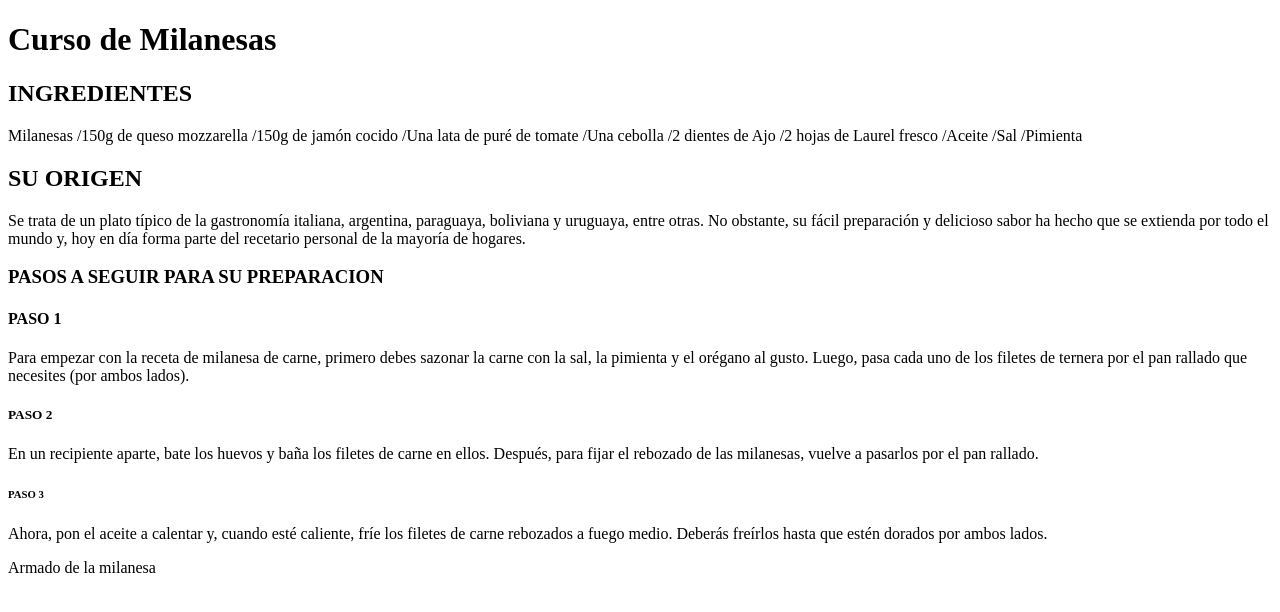
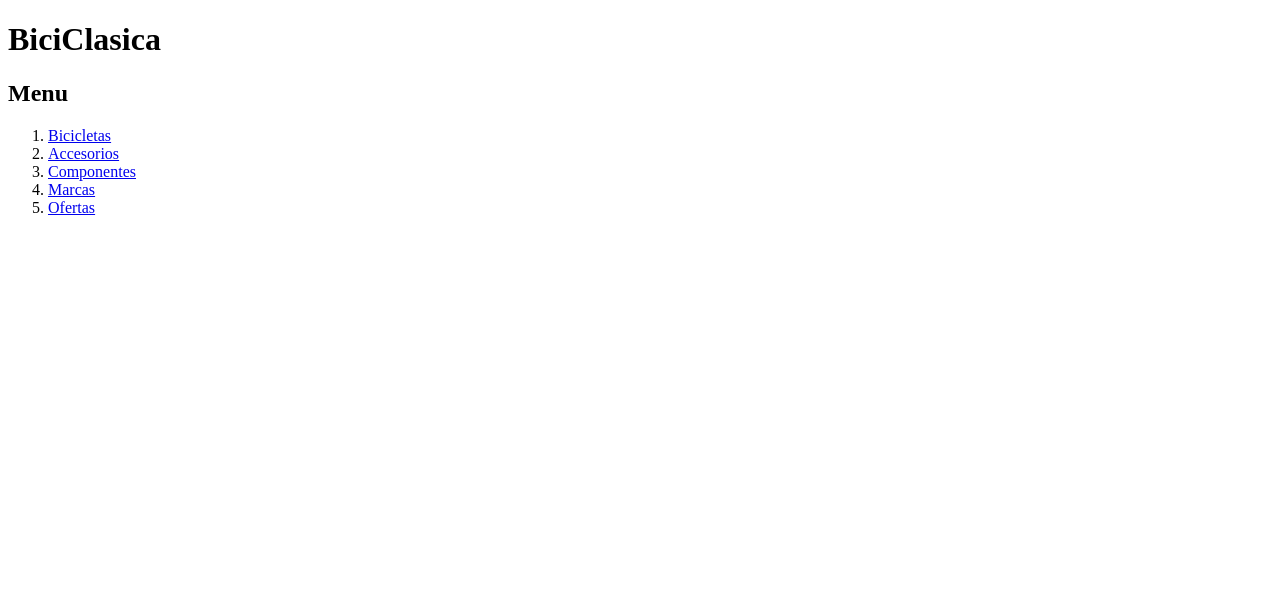
Before and after one commit to JhoelSrCz/tutorial, a plain HTML site: page index.html in a window 1280 px wide. Drawn offline with Linux system fonts and the light colour scheme.

Commit message:
Add files via upload

```diff
--- a/index.html
+++ b/index.html
@@ -3,35 +3,32 @@
 <head>
     <meta charset="UTF-8">
     <meta name="viewport" content="width=device-width, initial-scale=1.0">
-    <title>Mi primera Pagina Web</title>
+    <title>Mi primera pagina web</title>
 </head>
 <body>
-    <h1>Curso de Milanesas</h1>
-    <h2>INGREDIENTES</h2>
-    <p>
-        Milanesas
-        /150g de queso mozzarella
-        /150g de jamón cocido
-        /Una lata de puré de tomate
-        /Una cebolla
-        /2 dientes de Ajo
-        /2 hojas de Laurel fresco
-        /Aceite
-        /Sal
-        /Pimienta</p>
-    <h2>SU ORIGEN</h2>
-    <p>Se trata de un plato típico de la gastronomía italiana, argentina, paraguaya, boliviana y uruguaya, entre otras. No obstante, su fácil preparación y delicioso sabor ha hecho que se extienda por todo el mundo y, hoy en día forma parte del recetario personal de la mayoría de hogares.</p>
-    <h3>PASOS A SEGUIR PARA SU PREPARACION</h3>
-    <h4>PASO 1</h4>
-    <P>Para empezar con la receta de milanesa de carne, primero debes sazonar la carne con la sal, la pimienta y el orégano al gusto. Luego, pasa cada uno de los filetes de ternera por el pan rallado que necesites (por ambos lados).</P>
-    <h5>PASO 2</h5>
-    <P>En un recipiente aparte, bate los huevos y baña los filetes de carne en ellos. Después, para fijar el rebozado de las milanesas, vuelve a pasarlos por el pan rallado.</P>
-    <h6>PASO 3</h6>
-    <P>Ahora, pon el aceite a calentar y, cuando esté caliente, fríe los filetes de carne rebozados a fuego medio. Deberás freírlos hasta que estén dorados por ambos lados.</P>
-    <h7>Armado de la milanesa</h7>
-    <P></P>
-    <h8></h8>
-    <h9></h9>
-    <h10></h10>
+    <div id="header">
+        <h1>BiciClasica</h1>
+    </div>
+    <div id="BiciClasica">
+        <h2>Menu</h2>
+            <ol>
+                <li>
+                  <a href="Bicicletas.html">Bicicletas</a>
+                </li>
+                <li>
+                  <a href="Accesorios.html">Accesorios</a>
+                </li>
+                <li>
+                    <a href="Componentes.html">Componentes</a>
+                </li>
+                <li>
+                    <a href="Marcas.html">Marcas</a>
+                </li>
+                <li>
+                    <a href="Ofertas.html">Ofertas</a>
+                </li>
+            </ol>
+        </div>
+    </div>
 </body>
 </html>
```
